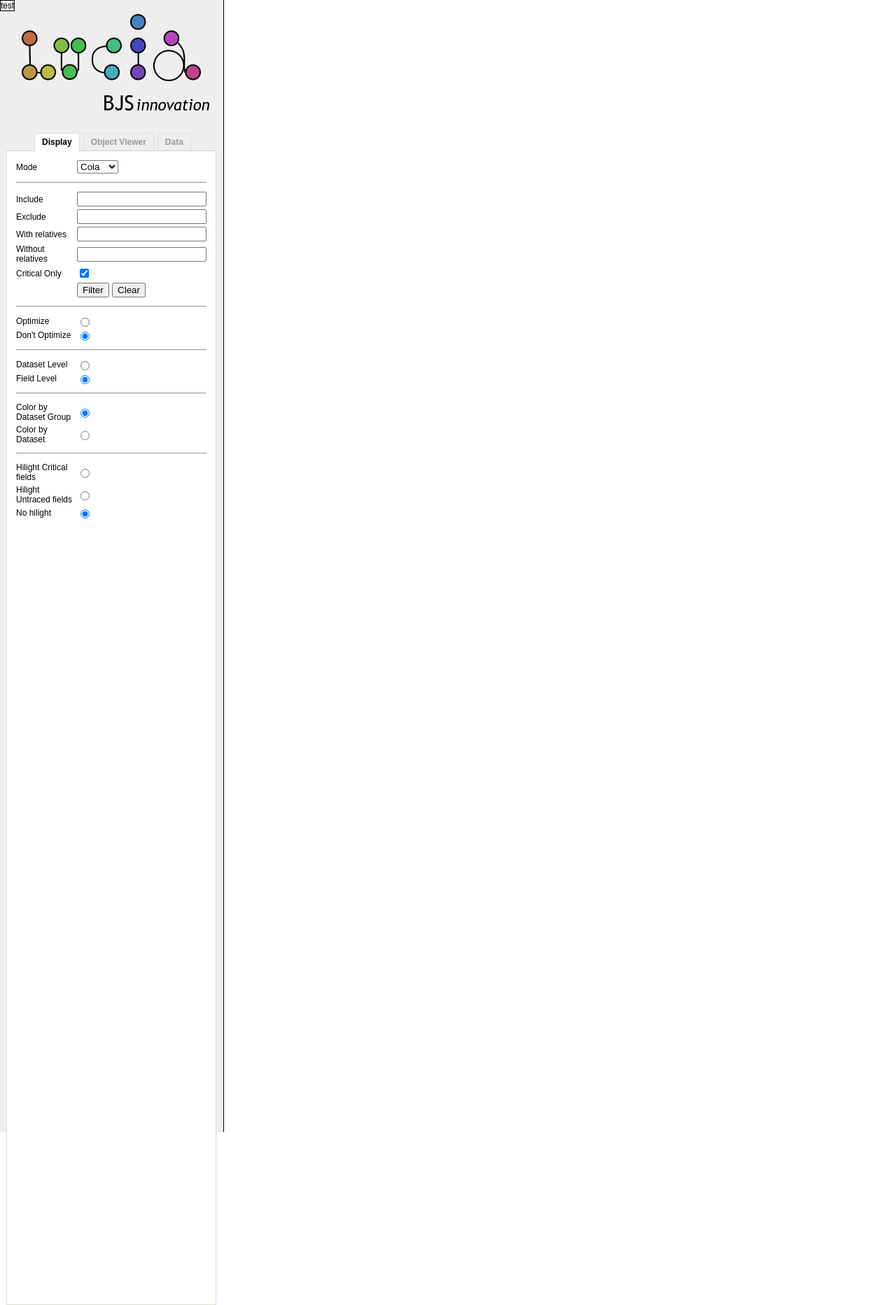
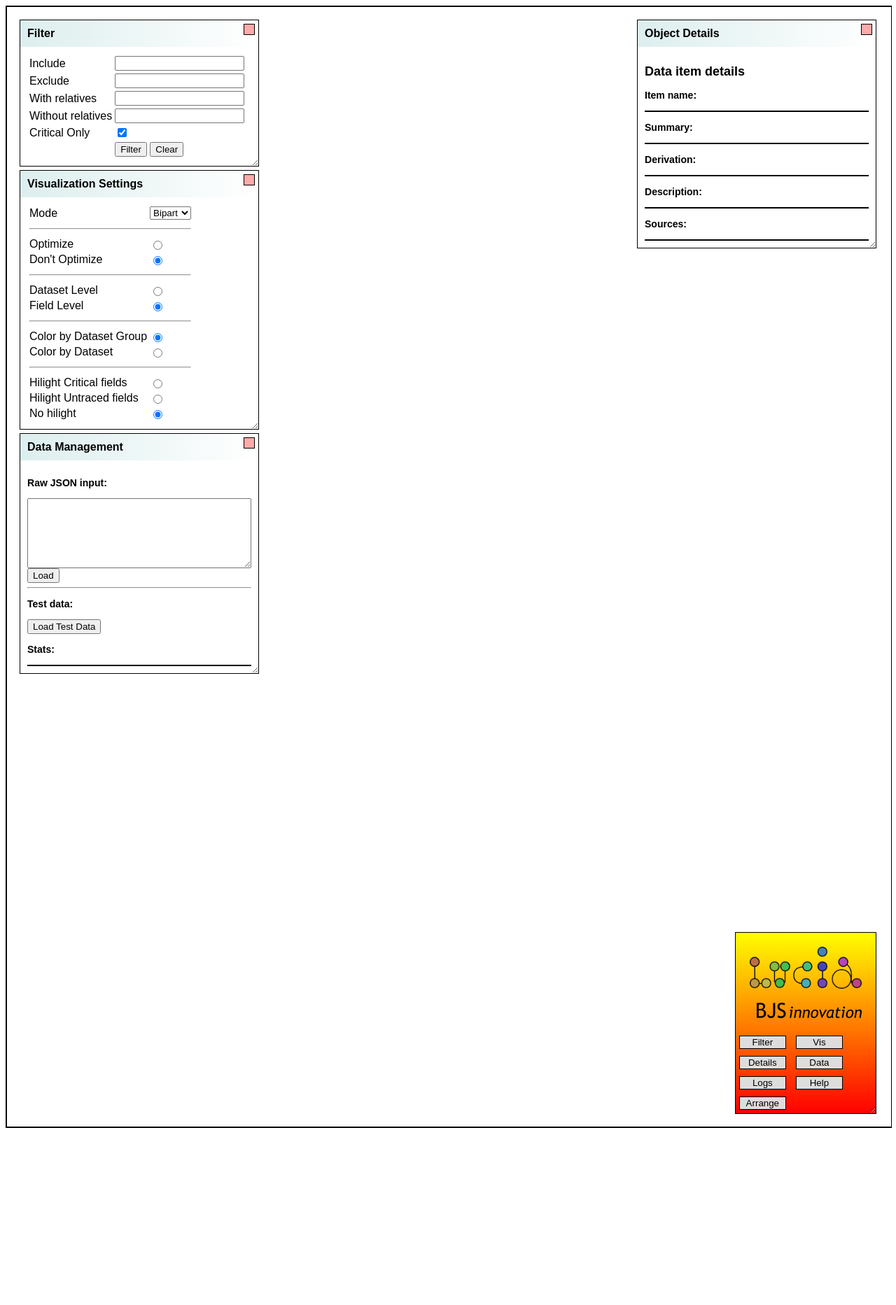
Before and after one commit to bjsp123/herald, a PHP site: page / in a window 1280 px wide. Shown: the whole page at 70% size. After the commit the page ends 1612 px from the top, so only its background shows below. Run offline with PHP 8.4, Linux system fonts and the light colour scheme; some libraries are stand-ins or nearby versions.

Commit message:
floating palettes

```diff
--- a/dd_styles.css
+++ b/dd_styles.css
@@ -1,43 +1,12 @@
 	/*furniture*/
 
-	#wrapper {
-		margin-left: 320px;
-	}
-
-	#sidebar {
-		float: left;
-		width: 320px;
-		height: 100%;
-		margin-left: -321px;
-		zzbackground-image: url("sidebar.png");
-		background-color: #eee;
-		background-repeat: no-repeat;
-		background-size: 320px 100%;
-		border-right: solid 1px;
-	}
-
-	#cleared {
+	.cleared {
 		clear: both;
 	}
 
-	#sidebar h1 {
-		font-size: 16;
-		font-weight: bold;
-		margin: 10px;
-	}
-
-	#sidebar h2 {
-		font-size: 14;
-		font-weight: bold;
-	}
-
-	#sidebar h3 {
-		font-size: 12;
-		font-weight: bold;
-	}
-
-	#sidebar label {
-		font-size: 12;
+	#toppal {
+		width: 200px;
+		background: linear-gradient(yellow, red);
 	}
 
 
@@ -65,13 +34,55 @@
 		width: 150px;
 	}
 
-	#palette {
+	.palette {
 		position:absolute;
+		width: 340;
+		padding:0px;
 		border-style: solid;
 		border-width: 1px;
+		resize:both;
+		overflow:auto;
+	}
+
+	.palheader {
 		background-color: #eee;
+		background: linear-gradient(to right, #dee, #fff);
+		font-size: 16;
+		font-weight: bold;
+		text-align:left;
+		vertical-align: center;
+		padding: 10px;
+	}
+
+	.palbody {
+		background-color: #fff;
 		font-size: 12;
+		padding: 10px;
 	}
+
+	.kingbutton {
+		background-color: #ddd;
+		border-style: solid;
+		border-width: 1px;
+		margin: 5px;
+		width: 5em;
+	}
+
+	.killbutton {
+		background-color: #faa;
+		border-style: solid;
+		border-width: 1px;
+		margin: 5px;
+		width: 1.2em;
+		height: 1.2em;
+		position:absolute;
+		top:0;
+		right:0;
+
+	}
+
+
+
 
 	#input_json{
 		height:100px;
@@ -83,9 +94,10 @@
 	/* svg panel */
 
 	#content {
-		float: right;
 		width: 100%;
 		height: 100%;
+		border-style: solid;
+		border-width: 1px;
 		overflow: scroll;
 	}
 
@@ -96,6 +108,8 @@
 		text-align: center;
 		width: 1600px;
 		height: 1600px;
+		border-style: solid;
+		border-width: 1px;
 	}
 
 
--- a/dd_vis.html
+++ b/dd_vis.html
@@ -1,11 +1,10 @@
 
 <html>
 <head>
-  <title>Data Transparency</title>
+  <title>Lucid Data</title>
 
 
   <link rel="stylesheet" href="dd_styles.css">
-  <link rel="stylesheet" href="lib/tabs.css">
 
   <script src="//code.jquery.com/jquery-1.10.2.js"></script>
 
@@ -41,15 +40,52 @@
   function init()
   {
 
-    $('#palette').draggable();
+    $('.palette').draggable().resize();
 
     d3.select("svg");
 
     svg = d3.select("svg");
 
+
+
+  d3.select("#king_filter").on("click", function(d){
+      if ( $('#filterpal').css('visibility') == 'hidden' )
+      $('#filterpal').css('visibility','visible');
+    else
+      $('#filterpal').css('visibility','hidden');
+    });
+ d3.select("#king_data").on("click", function(d){
+      if ( $('#datapal').css('visibility') == 'hidden' )
+      $('#datapal').css('visibility','visible');
+    else
+      $('#datapal').css('visibility','hidden');
+    });
+ d3.select("#king_obj").on("click", function(d){
+      if ( $('#objpal').css('visibility') == 'hidden' )
+      $('#objpal').css('visibility','visible');
+    else
+      $('#objpal').css('visibility','hidden');
+    });
+ d3.select("#king_vis").on("click", function(d){
+      if ( $('#vispal').css('visibility') == 'hidden' )
+      $('#vispal').css('visibility','visible');
+    else
+      $('#vispal').css('visibility','hidden');
+    });
+
+ d3.select("#kill_objpal").on("click", function(d){$("#objpal").css('visibility','hidden')});
+  d3.select("#kill_datapal").on("click", function(d){$("#datapal").css('visibility','hidden')});
+   d3.select("#kill_filterpal").on("click", function(d){$("#filterpal").css('visibility','hidden')});
+    d3.select("#kill_vispal").on("click", function(d){$("#vispal").css('visibility','hidden')});
+
     d3.select("#input_json_btn").on("click", function(d){
       raw = JSON.parse($("#input_json").val());
       refresh();
+    });
+
+    d3.select("#king_arrange").on("click", function(d){
+      arrangePalettes();
+
     });
 
 
@@ -143,7 +179,22 @@
       redraw();
     });
 
+    arrangePalettes();
 
+
+  }
+
+function arrangePalettes(){
+    $('#filterpal').css('visibility','visible');
+    $('#vispal').css('visibility','visible');
+    $('#objpal').css('visibility','visible');
+    $('#datapal').css('visibility','visible');
+
+        $("#toppal").position({my:"right-20 bottom-20", at: "right bottom", of: "body", within: "#content", collision: "fit"});
+      $("#filterpal").position({my:"left+20 top+20", at: "left top", of: "body", within: "#content", collision: "fit"});
+      $("#vispal").position({my:"left top+5", at: "left bottom", of: "#filterpal", collision: "fit"});
+      $("#objpal").position({my:"right-20 top+20", at: "right top", of: "body", within: "#content", collision: "fit"});
+      $("#datapal").position({my:"left top+5", at: "left bottom", of: "#vispal", collision: "fit"});
 }
 
   function loadJsonFileSynch(fname)
@@ -163,10 +214,14 @@
   }
 
   function refresh(){
+    if(raw == null){
+      dat = null;
+    }else{
       dat = resolveRelatives(process(prepare(raw, null)));
       dat = markRelevant(dat, fieldFilterFunc);
       dat = copyRelevant(dat);
       updateDataSummary(dat);
+    }
     bip.prepareData(dat);
     mouseOverHandler(null);
     bip.render(svg, info, dat);
@@ -203,7 +258,7 @@
 
     raw = loadJsonFileSynch("dd_data.json");
 
-    bip = bjscl();
+    bip = bjsbp();
     bip.mouseOverItem = mouseOverHandler;
     init();
     refresh();
@@ -297,37 +352,30 @@
 </head>
 <body>
 
-   <div id="palette">
-     test
+ <div id="toppal" class="palette">
+  <div>
+   <img src="lucidlogo.png" class="bigtitle"/>
+   <img src="bjslogo.png" class="smalltitle"/>
+ </div>
+ <p/>
+ <div>
+  <input type="submit" id="king_filter" class="kingbutton" value="Filter"/>
+  <input type="submit" id="king_vis" class="kingbutton" value="Vis"/>
+  <input type="submit" id="king_obj" class="kingbutton" value="Details"/>
+  <input type="submit" id="king_data" class="kingbutton" value="Data"/>
+  <input type="submit" id="king_stats" class="kingbutton" value="Logs"/>
+  <input type="submit" id="king_help" class="kingbutton" value="Help"/>
+  <input type="submit" id="king_arrange" class="kingbutton" value="Arrange"/>
+</div>
 </div>
 
-  <div id="wrapper">
-    <div id="sidebar">
-        <img src="lucidlogo.png" class="bigtitle"/>
-        <img src="bjslogo.png" class="smalltitle"/>
-
-      <div id="tab-container">
-        <ul class="tab-menu">
-            <li id="conf" class="active">Display</li>
-            <li id="info">Object Viewer</li>
-            <li id="input">Data</li>
-        </ul>
-          <div class="clear"></div>
-          <div class="tab-top-border"></div>
-          <div id="conf-tab" class="tab-content active">
+<div id="filterpal" class="palette">
+  <div class="palheader">
+    Filter
+    <input type="submit" id="kill_filterpal" class="killbutton" value=""/>
+  </div>
+  <div class="palbody">
     <table>
-                <tr><td><label for="ctrl_filter">Mode</label></td>
-                <td>
-                  <select id="ctrl_vis_list">
-                    <option value="cola">Cola</option>
-                      <option value="bipart">Bipart</option>
-                      <option value="flow">Flow</option>
-                      <option value="matrix">Matrix</option>
-                      <option value="hive">Hive</option>
-                      <option value="trees">Trees</option>
-                  </select>
-                </td></tr>
-                <tr><td colspan="2"><hr/></td></tr>
       <tr><td><label for="ctrl_inc">Include</label></td>
         <td><input type="text" name="ctrl_inc" id="ctrl_inc" value=""/></td></tr>
         <tr><td><label for="ctrl_exc">Exclude</label></td>
@@ -340,6 +388,70 @@
                 <td><input type="checkbox" name="ctrl_only_crit" id="ctrl_only_crit" value="only_crit" checked="true"/></td></tr>
                 <tr><td></td><td><input type="submit" name="ctrl_filter_btn" id="ctrl_filter_btn" value="Filter"/>
                   <input type="submit" name="ctrl_filter_btn" id="ctrl_filter_clear_btn" value="Clear"/></td></tr>
+                </table>
+              </div>
+            </div>
+
+            <div id="objpal" class="palette">
+              <div class="palheader">
+                Object Details
+                <input type="submit" id="kill_objpal" class="killbutton" value=""/>
+              </div>
+              <div class="palbody">
+                <h2>Data item details</h2>
+                <h3>Item name:</h3>
+                <div id="object_name" class="info"></div>
+                <h3>Summary:</h3>
+                <div id="object_facts" class="info"></div>
+                <h3>Derivation:</h3>
+                <div id="object_formula" class="info"></div>
+                <h3>Description:</h3>
+                <div id="object_desc" class="info"></div>
+                <h3>Sources:</h3>
+                <div id="object_src" class="info"></div>
+              </div>
+
+            </div>
+
+            <div id="datapal" class="palette">
+              <div class="palheader">
+                Data Management
+                <input type="submit" id="kill_datapal" class="killbutton" value=""/>
+              </div>
+              <div class="palbody">
+              <h3>Raw JSON input:</h3>
+              <textarea id="input_json" height="300"></textarea>
+              <input type="submit" id="input_json_btn" value="Load"/>
+              <hr/>
+              <h3>Test data:</h3>
+              <input type="submit" id="input_test_btn" value="Load Test Data"/>
+
+              <h3>Stats:</h3>
+              <div id="data_summary" class="info"></div>
+            </div>
+            </div>
+
+            <div id="content" ><svg id="vis" viewbox="0 0 1600 1600" preserveAspectRatio="xMinyMin meet"></svg></div>
+
+
+            <div id="vispal" class="palette">
+              <div class="palheader">
+                Visualization Settings
+                <input type="submit" id="kill_vispal" class="killbutton" value=""/>
+              </div>
+              <div class="palbody">
+                <table>
+                  <tr><td><label for="ctrl_filter">Mode</label></td>
+                    <td>
+                      <select id="ctrl_vis_list">
+                        <option value="bipart">Bipart</option>
+                        <option value="cola">Cola</option>
+                        <option value="flow">Flow</option>
+                        <option value="matrix">Matrix</option>
+                        <option value="hive">Hive</option>
+                        <option value="trees">Trees</option>
+                      </select>
+                    </td></tr>
                     <tr><td colspan="2"><hr/></td></tr>
                     <tr><td><label for="ctrl_grouping_dom">Optimize</label></td>
                       <td><input type="radio" name="ctrl_opt" id="ctrl_opt_1" value=""/></td></tr>
@@ -364,34 +476,9 @@
                                       <td><input type="radio" name="ctrl_hilite" id="ctrl_hi_nothing" value="" checked="true"/></td></tr>
                                     </table>
                                   </div>
-          <div id="info-tab" class="tab-content">
-              <h2>Data item details</h2>
-              <h3>Item name:</h3>
-              <div id="object_name" class="info"></div>
-              <h3>Summary:</h3>
-              <div id="object_facts" class="info"></div>
-              <h3>Derivation:</h3>
-              <div id="object_formula" class="info"></div>
-              <h3>Description:</h3>
-              <div id="object_desc" class="info"></div>
-              <h3>Sources:</h3>
-              <div id="object_src" class="info"></div>
-          </div>
-          <div id="input-tab" class="tab-content">
-              <h2>Input metadata</h2>
-              <h3>Raw JSON input:</h3>
-              <textarea id="input_json" height="300"></textarea>
-              <input type="submit" id="input_json_btn" value="Reload"/>
-              <h3>Stats:</h3>
-              <div id="data_summary" class="info"></div>
                                 </div>
 
-      </div>
 
-    </div>
-    <div id="content" ><svg id="vis" viewbox="0 0 1600 1600" preserveAspectRatio="xMinyMin meet"></svg></div>
-
-    <div id="cleared"></div>
                               </div>
 
 
```
Lines whose indentation alone changed are shown as unchanged.
